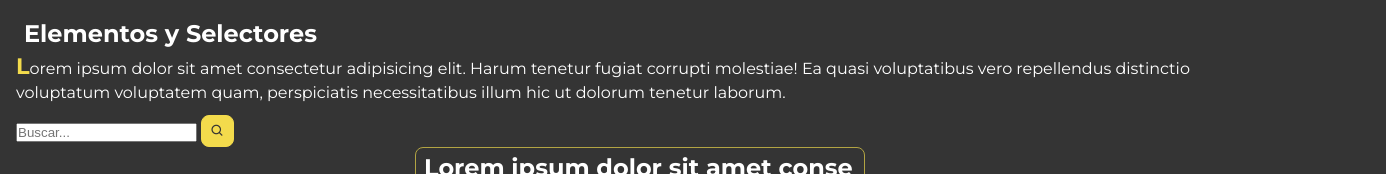
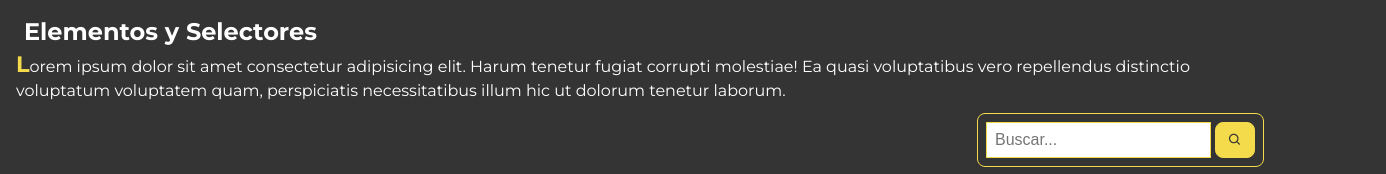
Before and after one commit to AndresFelipeBayonaBallesterosADSO/Dom, a plain HTML site: page index.html in a window 1280 px wide. Shown: the part 1059-1233 px from the top of the page, 1386 px wide, since content can reach past the window. Drawn offline with nearby package versions, Linux system fonts and the light colour scheme.

Commit message:
19/06/2024

```diff
--- a/Style.css
+++ b/Style.css
@@ -71,7 +71,7 @@ ul{
   list-style: none;
 }
 
-ul.list > li.item{
+.list__item{
   cursor: pointer;
 }
 
@@ -83,6 +83,39 @@ li.item:hover a{
   max-width: var(--max-width);
   margin: 0 auto;
   padding: 0 var(--padding);
+}
+
+.search{
+  display: flex;
+  justify-content: end;
+}
+
+.search__form{
+  border: solid 1px var(--starship);
+  border-radius: var(--border-radius);
+  margin-bottom: var(--margin);
+  padding: var(--padding);
+  /* Grid */
+  display: inline-grid;
+  justify-content: end;
+  grid-template-columns: auto 40px;
+  grid-template-rows: auto;
+  gap: 4px;
+}
+
+.input{
+  width: 100%;
+  padding: var(--padding);
+  outline: none;
+  border: solid 1px var(--starship);
+  font-size: 1rem;
+  color: var(--starship);
+}
+
+.cards{
+  display: grid;
+  grid-template-columns: repeat(3, 1fr);
+  gap: 10px;
 }
 
 .card{
@@ -127,7 +160,14 @@ li.item:hover a{
   transition: var(--transition);
 }
 
-.button__text{}
+.button--icon {
+  justify-content: center;
+  align-items: center;
+}
+
+.button__text{
+
+}
 
 .button__icon{
   font-size: 1.4rem;
@@ -165,3 +205,11 @@ li.item:hover a{
   background: var(--husk);
   color: var(--mine-shaft);
 }
+
+div.card > ul.list >li.list__item a:visited{
+  color: var(--mine-shaft);
+}
+
+ul.list > li.list__item:last-child{
+  border-bottom: none;
+}
--- a/index.html
+++ b/index.html
@@ -5,7 +5,7 @@
   <meta charset="UTF-8">
   <meta name="viewport" content="width=device-width, initial-scale=1.0">
   <title>DOM - ADSO</title>
-  <link rel="stylesheet" href="Style.css">
+  <link rel="stylesheet" href="style.css">
   <link href='https://unpkg.com/boxicons@2.1.4/css/boxicons.min.css' rel='stylesheet'>
 </head>
 
@@ -105,8 +105,8 @@
 
         <div class="search">
           <form action="" class="search__form" id="search">
-            <input type="search" name="search" class="input" placeholder="Buscar...">
-            <button class="button">
+            <input type="search" name="search" class="input" autocomplete="off" placeholder="Buscar...">
+            <button class="button button--icon">
               <i class='bx bx-search'></i>
             </button>
           </form>
```
